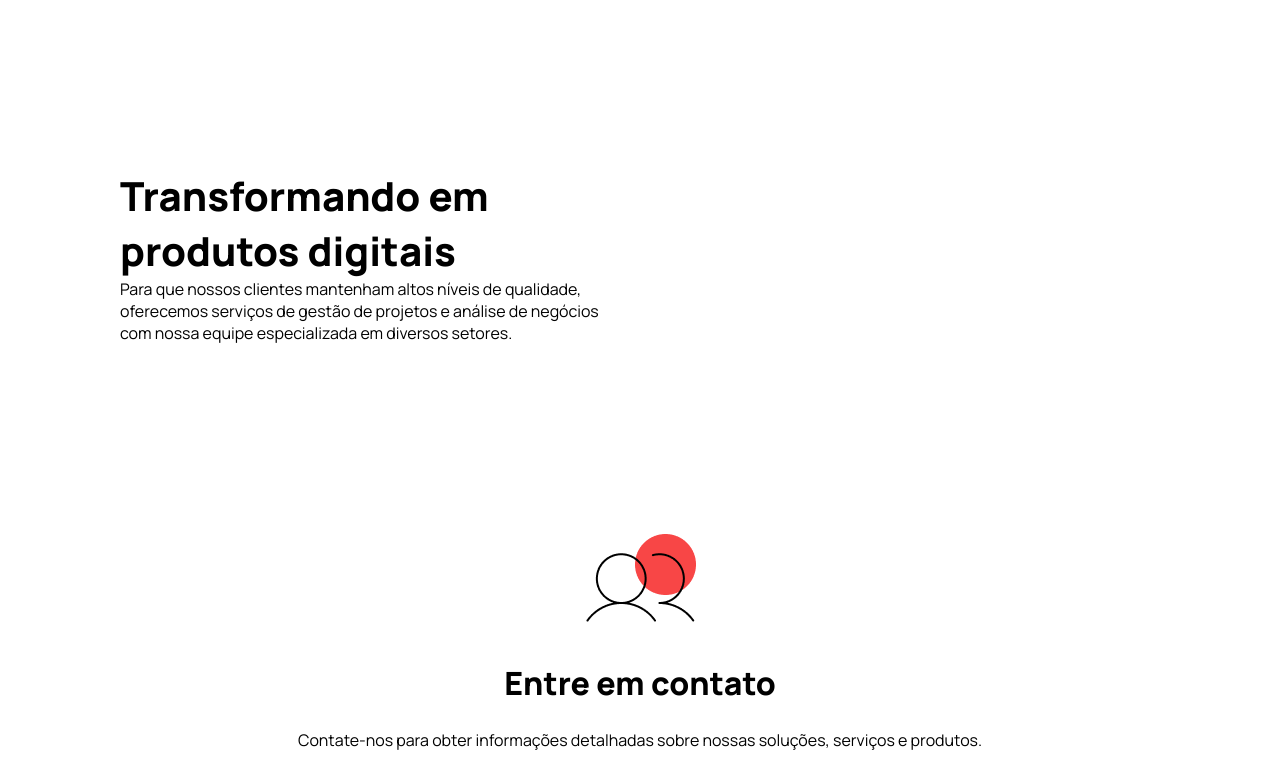
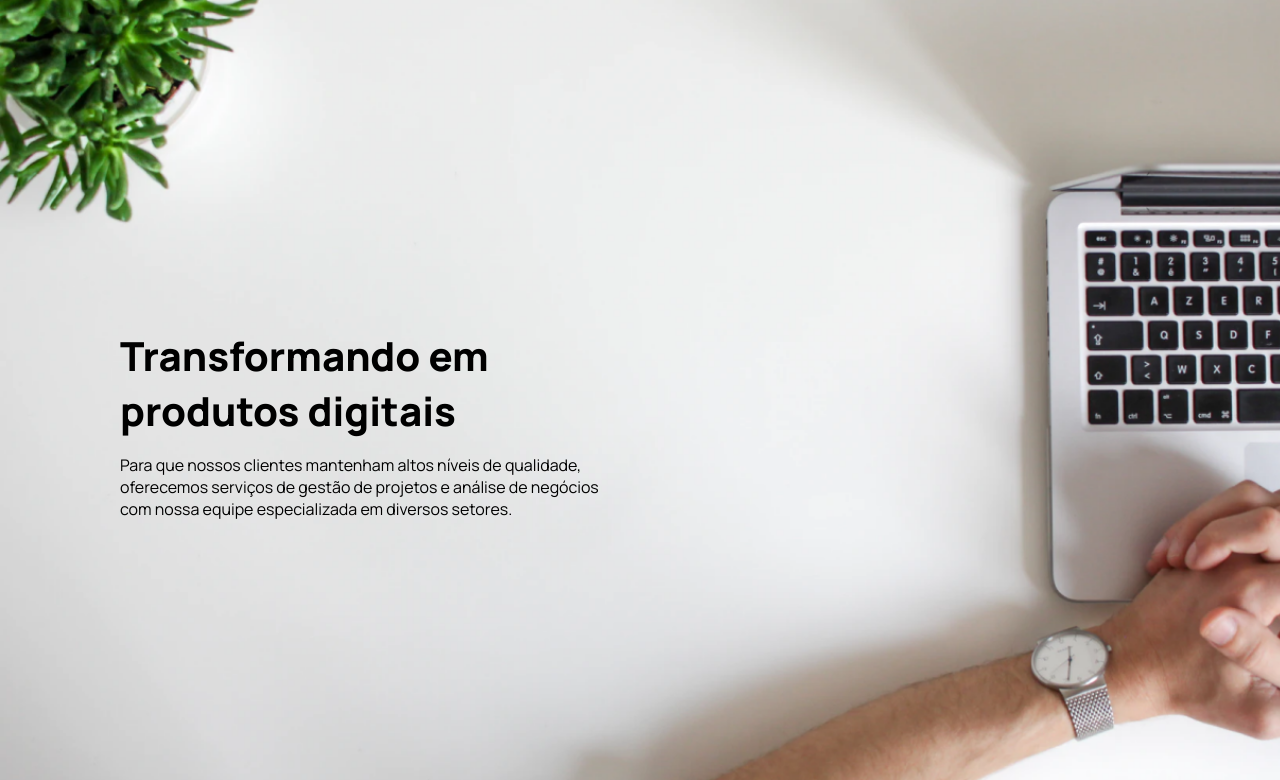
Before and after one commit to filipealvesr2019/reponsividade-DNC, a plain HTML site: page index.html in a window 1280 px wide. Shown: the top 780 px of the page. Drawn offline with Linux system fonts and the light colour scheme.

Commit message:
Seletores, Propriedades e Box Model parte 5

```diff
--- a/index.html
+++ b/index.html
@@ -16,7 +16,7 @@
     <main>
       <section id="presentation-container">
         <div id="presentation">
-          <h1>Transformando em produtos digitais</h1>
+          <h1 class="h1">Transformando em produtos digitais</h1>
           <p>
             Para que nossos clientes mantenham altos níveis de qualidade,
             oferecemos serviços de gestão de projetos e análise de negócios com
--- a/styles.css
+++ b/styles.css
@@ -31,7 +31,14 @@ button{
 #presentation-container{
 
     padding: 40px 120px;
-    height: 50vh;
+    height: 100vh;
+    background-image: url('./assets/fundo.png');
+    background-repeat: no-repeat;
+    background-size: cover;
+
+}
+.h1{
+    margin-bottom: 1rem;
 }
 
 #presentation{
```
Also changed, not shown: assets/fundo.png (added).
